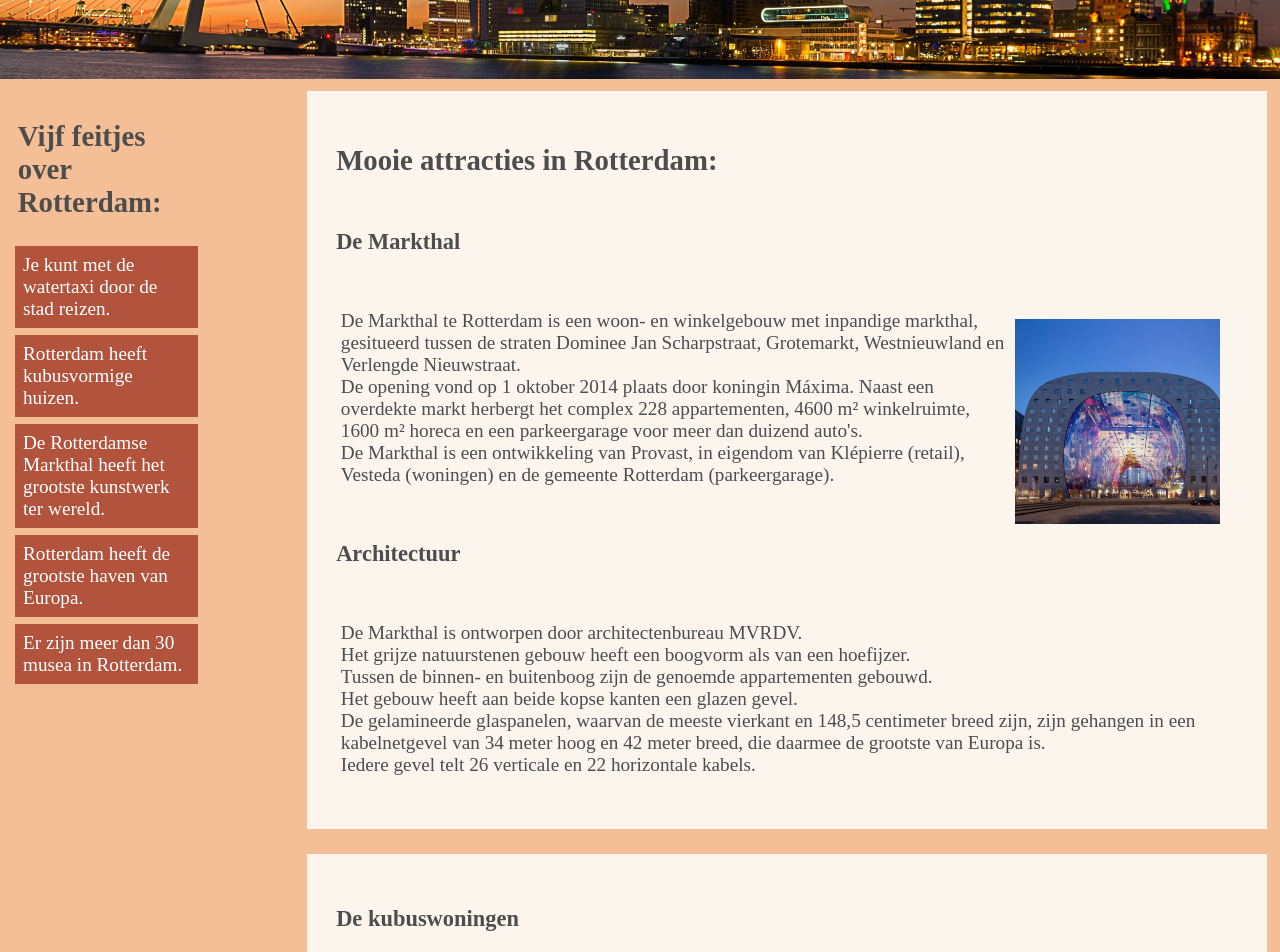
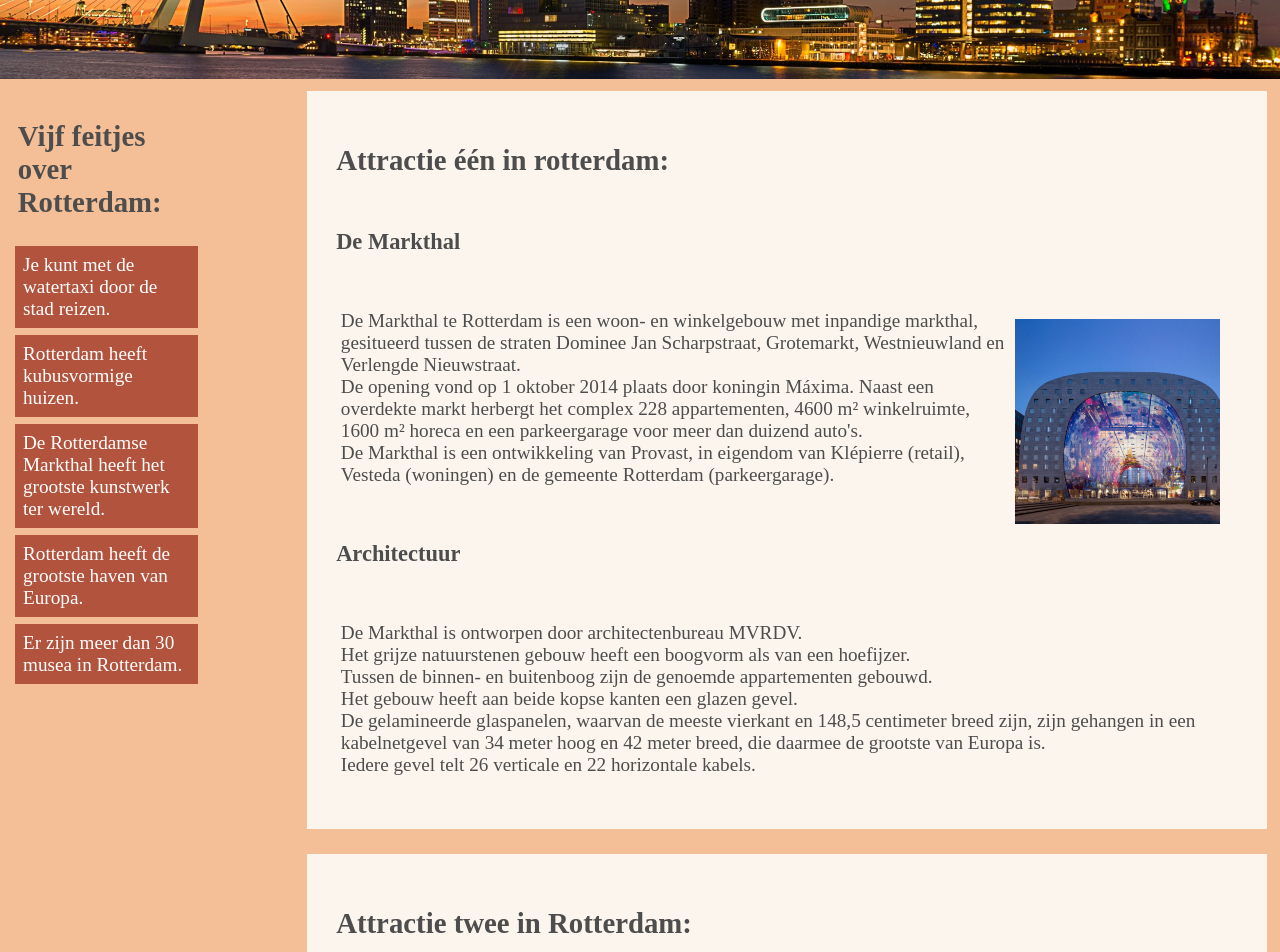
Before and after one commit to mmi12345/huiswerk18, a plain HTML site: page index.html in a window 1280 px wide. Shown: the part 348-1300 px from the top of the page. Drawn offline with Linux system fonts and the light colour scheme.

Commit message:
Add files via upload

```diff
--- a/index.html
+++ b/index.html
@@ -28,7 +28,7 @@
         </div>
         <div class="col-9">
             <article>
-                <h2>Mooie attracties in Rotterdam:</h2>
+                <h2>Attractie één in rotterdam:</h2>
                 <section>
                     <h3>De Markthal</h3>
                     <p><img src="afbeeldingen/markthal1.png" alt="mooi zicht op de markthal in de avond"
@@ -63,6 +63,7 @@
 
         <div class="col-9">
             <article>
+                <h2>Attractie twee in Rotterdam:</h2>
                 <section>
                     <h3>De kubuswoningen</h3>
                     <p><img src="afbeeldingen/kubuswoningen2.png" alt="Een foto van kubuswoning" title="Kubuswoningen"
```
